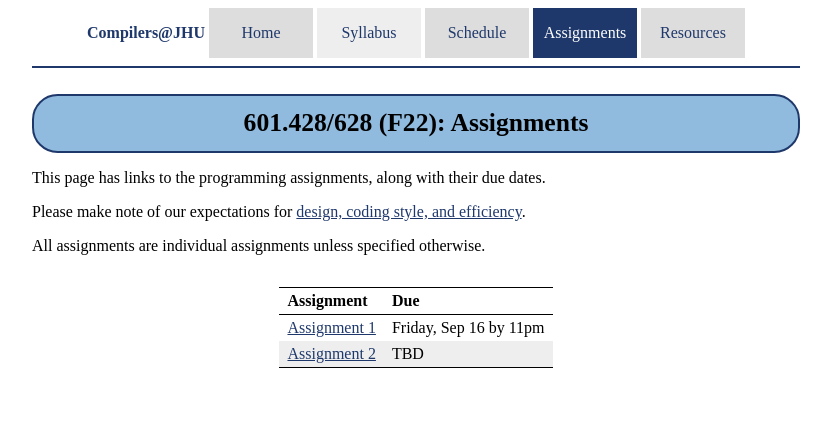
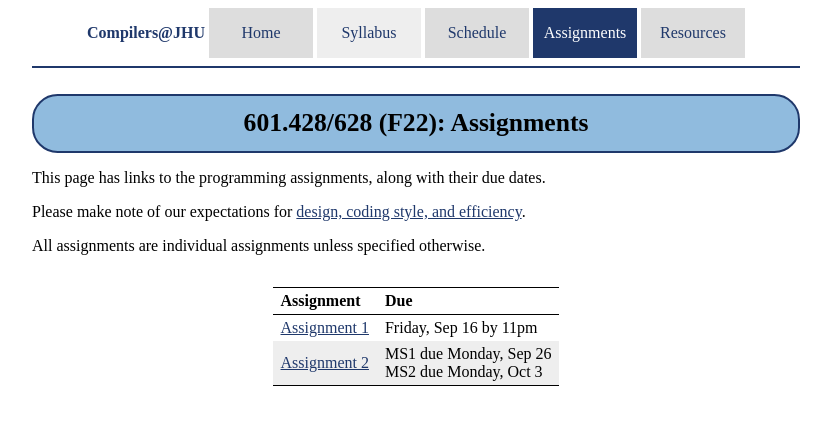
Before and after one commit to jhucompilers/fall2022, a Jekyll site: the page built from assignments.md, in a window 1280 px wide. Shown: the top 425 px of the page, without its empty margins (224-1055 px from the left). Built offline with Jekyll 4.4.1, drawn with Linux system fonts in a browser that asks for light colours.

Commit message:
specify A2 milestones

```diff
--- a/assignments.md
+++ b/assignments.md
@@ -13,4 +13,4 @@ All assignments are individual assignments unless specified otherwise.
 Assignment | Due
 ---------- | ---
 [Assignment 1](assign/assign01.html) | Friday, Sep 16 by 11pm
-[Assignment 2](assign/assign02.html) | TBD
+[Assignment 2](assign/assign02.html) | MS1 due Monday, Sep 26<br>MS2 due Monday, Oct 3
```
